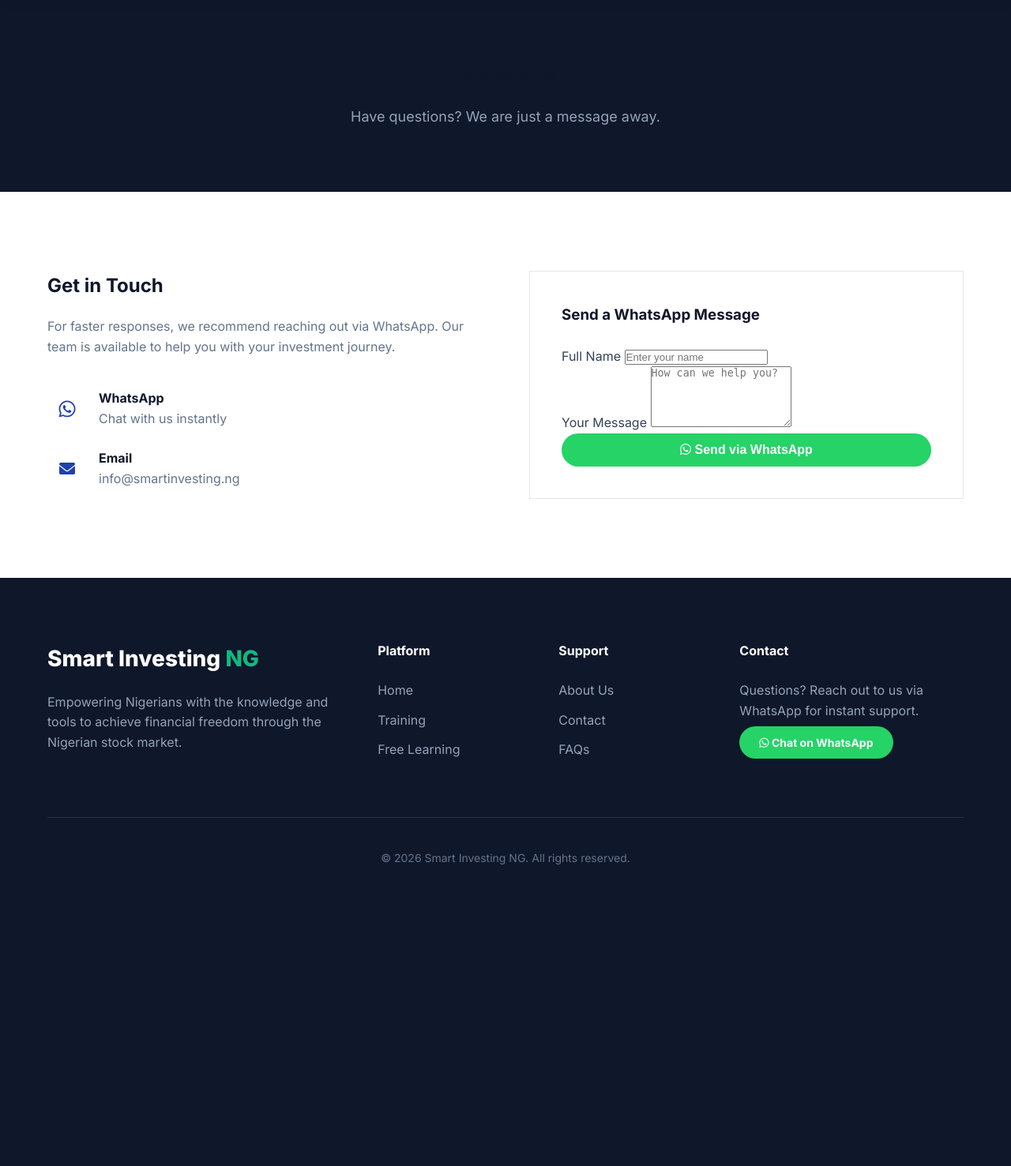
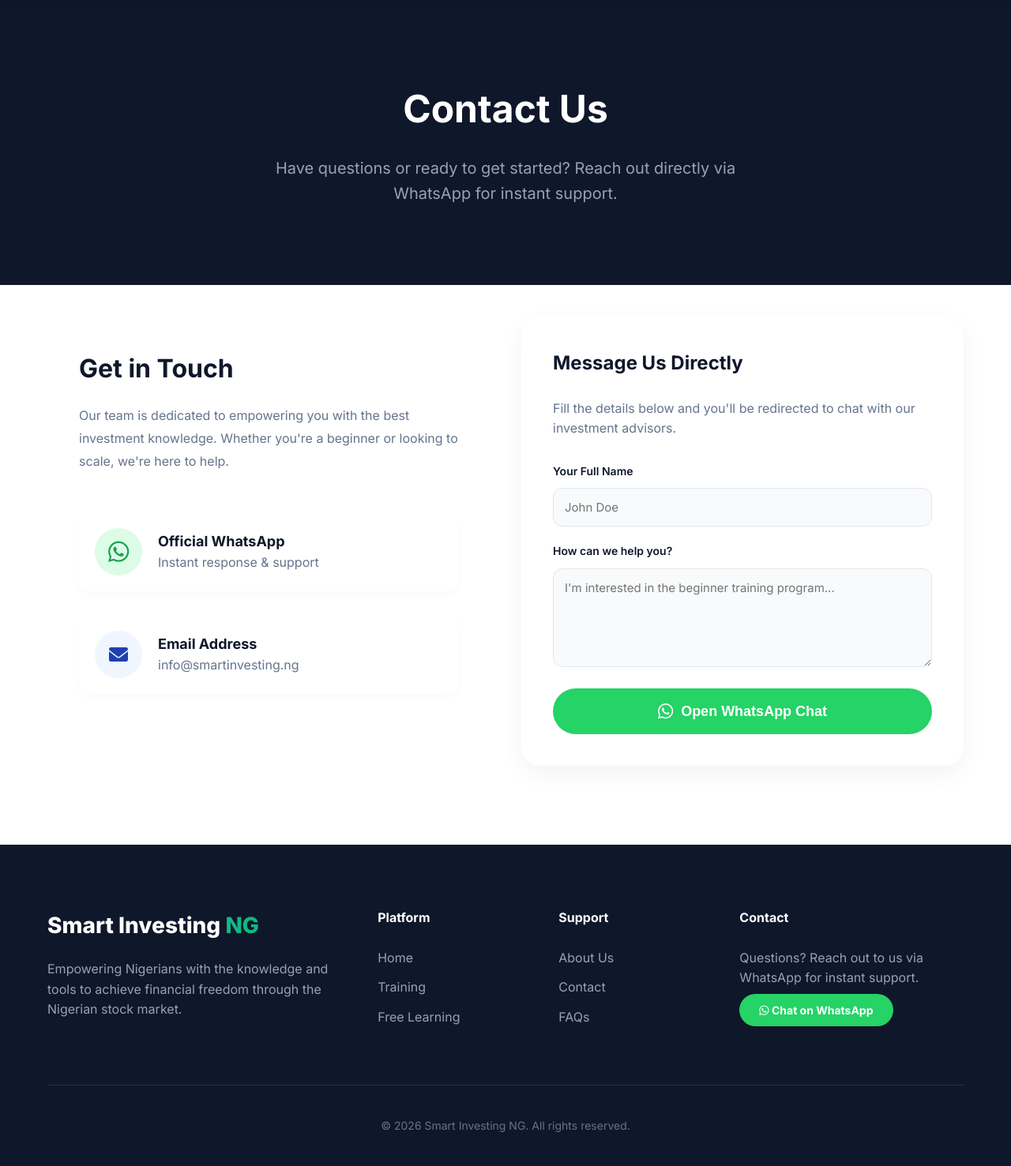
Before and after one commit to philmorehost/SMARTINVEST, a PHP site: template templates/contact.php in a window 1280 px wide. Shown: the part 86-1563 px from the top of the page at 79% size. Before the commit the page ends 1181 px from the top, so only its background shows below. Run offline with PHP 8.4, Linux system fonts and the light colour scheme; the template is opened without the code that fills it, so the values that code supplies are empty; some libraries are stand-ins or nearby versions.

Commit message:
implement style to contact

```diff
--- a/assets/css/style.css
+++ b/assets/css/style.css
@@ -283,6 +283,44 @@
     font-size: 14px;
 }
 
+/* Forms & Cards */
+.card {
+    background: var(--white);
+    padding: 40px;
+    border-radius: 24px;
+    box-shadow: 0 10px 30px rgba(0,0,0,0.05);
+}
+
+.form-group {
+    margin-bottom: 20px;
+}
+
+.form-group label {
+    display: block;
+    margin-bottom: 10px;
+    font-weight: 600;
+    font-size: 14px;
+    color: var(--primary);
+}
+
+.form-group input, .form-group textarea {
+    width: 100%;
+    padding: 14px;
+    border: 1px solid var(--border);
+    border-radius: 12px;
+    font-family: inherit;
+    font-size: 15px;
+    background: #f8fafc;
+    transition: all 0.3s ease;
+}
+
+.form-group input:focus, .form-group textarea:focus {
+    outline: none;
+    border-color: var(--primary-accent);
+    background: var(--white);
+    box-shadow: 0 0 0 4px rgba(30, 64, 175, 0.1);
+}
+
 /* Accordion */
 .accordion {
     max-width: 800px;
--- a/templates/contact.php
+++ b/templates/contact.php
@@ -5,36 +5,37 @@
 $whatsapp_number = $db->getSetting('whatsapp_number', '2348000000000');
 ?>
 
-<section class="page-hero" style="background: var(--primary); color: var(--white); padding: 80px 0; text-align: center;">
+<section class="page-hero" style="background: var(--primary); color: var(--white); padding: 100px 0; text-align: center;">
     <div class="container">
-        <h1>Contact Us</h1>
-        <p style="color: #94a3b8; font-size: 18px; margin-top: 15px;">Have questions? We are just a message away.</p>
+        <h1 style="color: white; font-size: 48px;">Contact Us</h1>
+        <p style="color: #94a3b8; font-size: 20px; margin-top: 20px; max-width: 600px; margin-left: auto; margin-right: auto;">Have questions or ready to get started? Reach out directly via WhatsApp for instant support.</p>
     </div>
 </section>
 
-<section class="contact-section">
+<section class="contact-section" style="margin-top: -60px; position: relative; z-index: 10;">
     <div class="container">
-        <div class="hero-grid" style="align-items: start; gap: 60px;">
-            <div class="contact-info">
-                <h2>Get in Touch</h2>
-                <p style="margin-top: 20px; color: var(--text-muted);">For faster responses, we recommend reaching out via WhatsApp. Our team is available to help you with your investment journey.</p>
+        <div class="hero-grid" style="align-items: start; gap: 40px;">
+            <div class="contact-info" style="padding: 40px;">
+                <h2 style="font-size: 32px; margin-bottom: 20px;">Get in Touch</h2>
+                <p style="color: var(--text-muted); font-size: 16px; line-height: 1.8;">Our team is dedicated to empowering you with the best investment knowledge. Whether you're a beginner or looking to scale, we're here to help.</p>
 
-                <div style="margin-top: 40px;">
-                    <div style="display: flex; align-items: center; gap: 15px; margin-bottom: 25px;">
-                        <div style="width: 50px; height: 50px; background: var(--primary-light); border-radius: 50%; display: flex; justify-content: center; align-items: center; color: var(--primary-accent);">
-                            <i class="fab fa-whatsapp" style="font-size: 24px;"></i>
+                <div style="margin-top: 50px;">
+                    <div style="display: flex; align-items: center; gap: 20px; margin-bottom: 30px; background: var(--white); padding: 20px; border-radius: 15px; box-shadow: 0 5px 15px rgba(0,0,0,0.02);">
+                        <div style="width: 60px; height: 60px; background: #dcfce7; border-radius: 50%; display: flex; justify-content: center; align-items: center; color: #16a34a;">
+                            <i class="fab fa-whatsapp" style="font-size: 30px;"></i>
                         </div>
                         <div>
-                            <div style="font-weight: 700; color: var(--primary);">WhatsApp</div>
-                            <div style="color: var(--text-muted);">Chat with us instantly</div>
+                            <div style="font-weight: 700; color: var(--primary); font-size: 18px;">Official WhatsApp</div>
+                            <div style="color: var(--text-muted);">Instant response & support</div>
                         </div>
                     </div>
-                    <div style="display: flex; align-items: center; gap: 15px;">
-                        <div style="width: 50px; height: 50px; background: var(--primary-light); border-radius: 50%; display: flex; justify-content: center; align-items: center; color: var(--primary-accent);">
-                            <i class="fas fa-envelope" style="font-size: 20px;"></i>
+
+                    <div style="display: flex; align-items: center; gap: 20px; background: var(--white); padding: 20px; border-radius: 15px; box-shadow: 0 5px 15px rgba(0,0,0,0.02);">
+                        <div style="width: 60px; height: 60px; background: #eff6ff; border-radius: 50%; display: flex; justify-content: center; align-items: center; color: var(--primary-accent);">
+                            <i class="fas fa-envelope" style="font-size: 24px;"></i>
                         </div>
                         <div>
-                            <div style="font-weight: 700; color: var(--primary);">Email</div>
+                            <div style="font-weight: 700; color: var(--primary); font-size: 18px;">Email Address</div>
                             <div style="color: var(--text-muted);">info@smartinvesting.ng</div>
                         </div>
                     </div>
@@ -42,19 +43,20 @@
             </div>
 
             <div class="contact-form-container">
-                <div class="card" style="padding: 40px; border: 1px solid var(--border);">
-                    <h3 style="margin-bottom: 25px;">Send a WhatsApp Message</h3>
+                <div class="card">
+                    <h3 style="margin-bottom: 25px; font-size: 24px;">Message Us Directly</h3>
+                    <p style="color: var(--text-muted); margin-bottom: 30px;">Fill the details below and you'll be redirected to chat with our investment advisors.</p>
                     <form id="whatsappForm">
                         <div class="form-group">
-                            <label>Full Name</label>
-                            <input type="text" id="name" placeholder="Enter your name" required>
+                            <label>Your Full Name</label>
+                            <input type="text" id="name" placeholder="John Doe" required>
                         </div>
                         <div class="form-group">
-                            <label>Your Message</label>
-                            <textarea id="message" rows="5" placeholder="How can we help you?" required></textarea>
+                            <label>How can we help you?</label>
+                            <textarea id="message" rows="5" placeholder="I'm interested in the beginner training program..." required></textarea>
                         </div>
-                        <button type="submit" class="cta-btn" style="width: 100%; border: none; cursor: pointer; background: #25d366; font-size: 16px;">
-                            <i class="fab fa-whatsapp"></i> Send via WhatsApp
+                        <button type="submit" class="cta-btn" style="width: 100%; border: none; cursor: pointer; background: #25d366; font-size: 18px; padding: 18px; display: flex; align-items: center; justify-content: center; gap: 10px;">
+                            <i class="fab fa-whatsapp" style="font-size: 22px;"></i> Open WhatsApp Chat
                         </button>
                     </form>
                 </div>
@@ -71,11 +73,11 @@
     const msg = document.getElementById('message').value;
     const phone = "<?php echo $whatsapp_number; ?>";
 
-    const text = `Hello, my name is ${name}. ${msg}`;
+    const text = `Hello Smart Investing NG,\nMy name is ${name}.\n\nMessage: ${msg}`;
     const encodedText = encodeURIComponent(text);
 
-    // Track as a lead before redirecting
-    fetch('/track-whatsapp-api').then(() => {
+    // Track lead
+    fetch('/track-whatsapp-api').finally(() => {
         window.location.href = `https://wa.me/${phone}?text=${encodedText}`;
     });
 });
```
